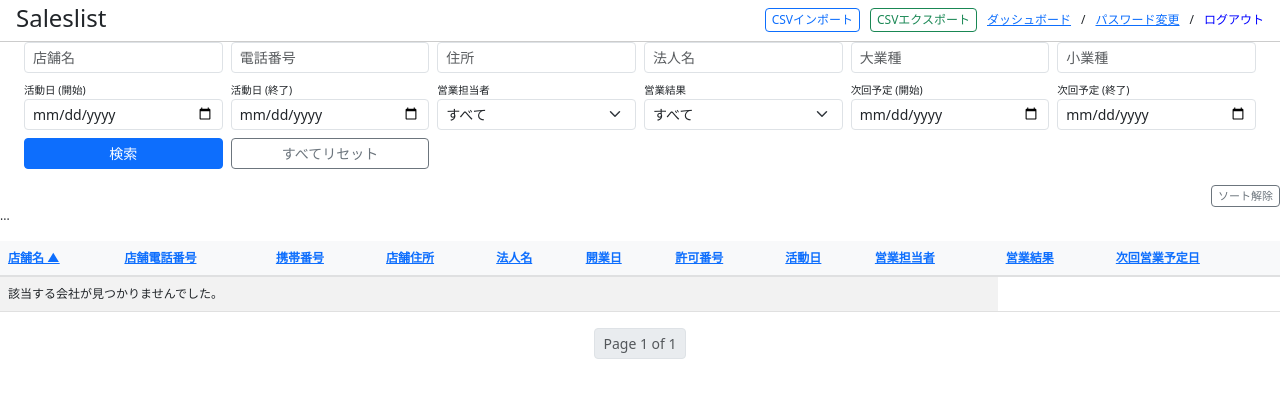
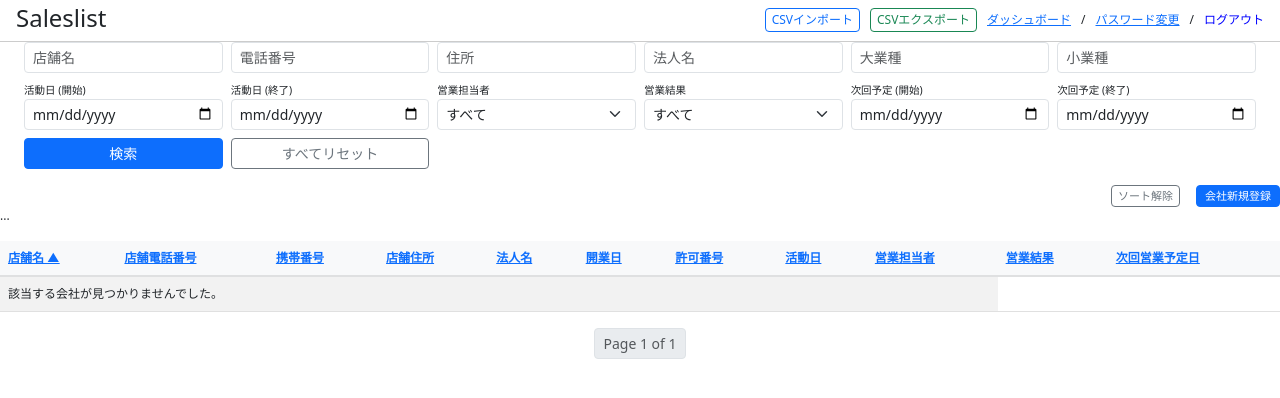
Before and after one commit to Jitian426/saleslist, a Django app: page / in a window 1280 px wide. Shown: the top 398 px of the page. Run offline with Django 5.2, Linux system fonts and the light colour scheme; the visitor is signed in with stand-in values (Sample User, id 1); data that the repository does not hold is empty.

Commit message:
会社新規登録ボタンの設置

```diff
--- a/saleslist/templates/company_list.html
+++ b/saleslist/templates/company_list.html
@@ -151,6 +151,10 @@
     <a href="?sort=id&order=asc" class="btn btn-outline-secondary btn-sm" style="font-size: 11px; padding: 2px 6px;">
         ソート解除
     </a>
+    <!-- 3スペース分の余白（Bootstrapでマージン左設定）-->
+    <a href="{% url 'saleslist:company_create' %}" class="btn btn-primary btn-sm ms-3" style="font-size: 11px; padding: 2px 8px;">
+      会社新規登録
+    </a>
 </div>
 
     <!-- 🔽 テーブル開始前に追加 -->
```
